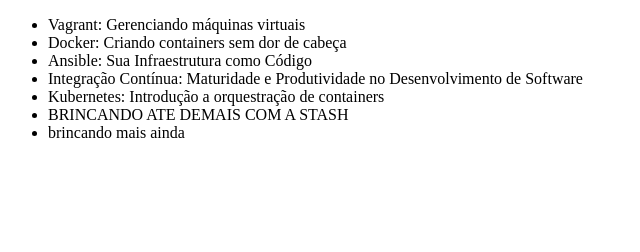
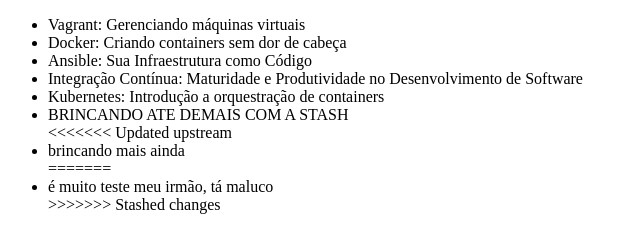
Before and after one commit to gabriel-palhares/alura-git, a plain HTML site: page index.html in a window 1280 px wide. Shown: the whole page, without its empty margins (0-640 px from the left). Drawn offline with Linux system fonts and the light colour scheme.

Commit message:
teste deram certo

```diff
--- a/index.html
+++ b/index.html
@@ -12,7 +12,11 @@
         <li>Integração Contínua: Maturidade e Produtividade no Desenvolvimento de Software</li>
         <li>Kubernetes: Introdução a orquestração de containers</li>
         <li>BRINCANDO ATE DEMAIS COM A STASH</li>
+<<<<<<< Updated upstream
         <li>brincando mais ainda</li>
+=======
+        <li>é muito teste meu irmão, tá maluco</li>
+>>>>>>> Stashed changes
     </ul>
 </body>
 </html>
```
